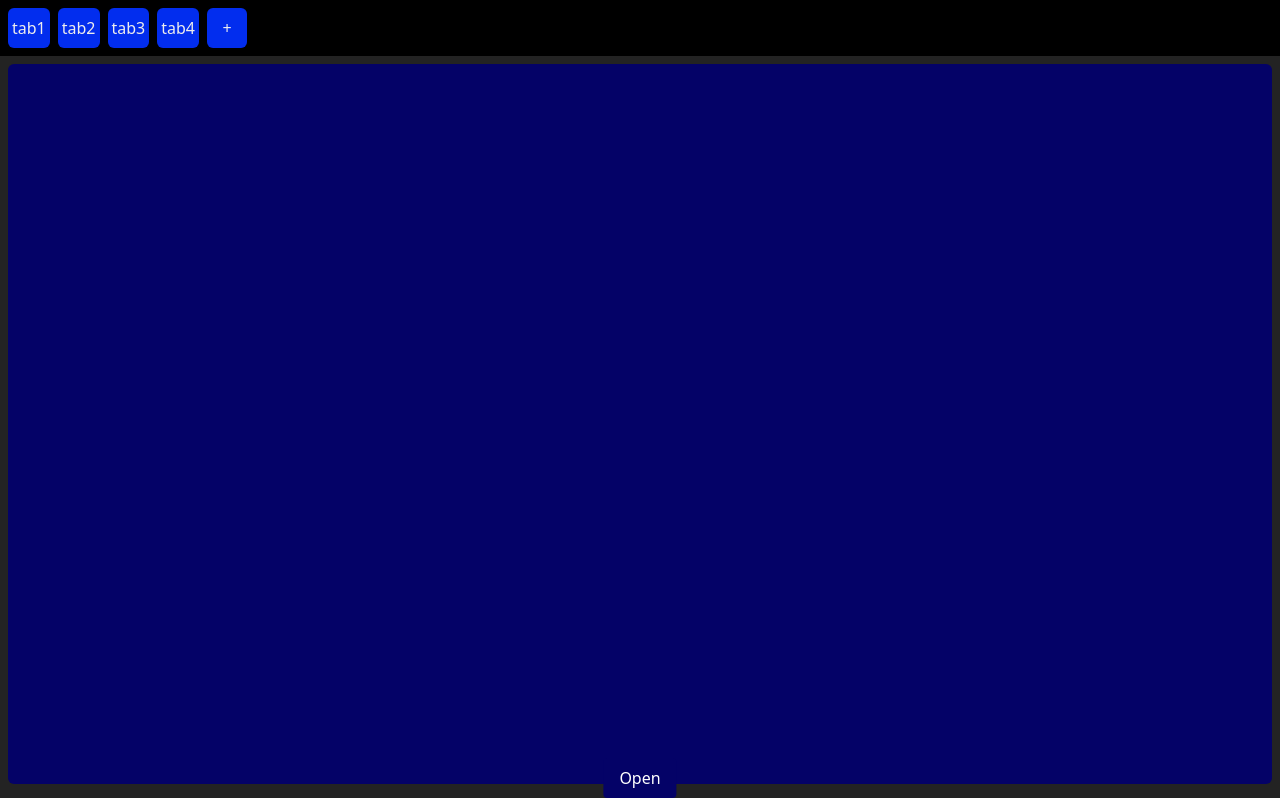
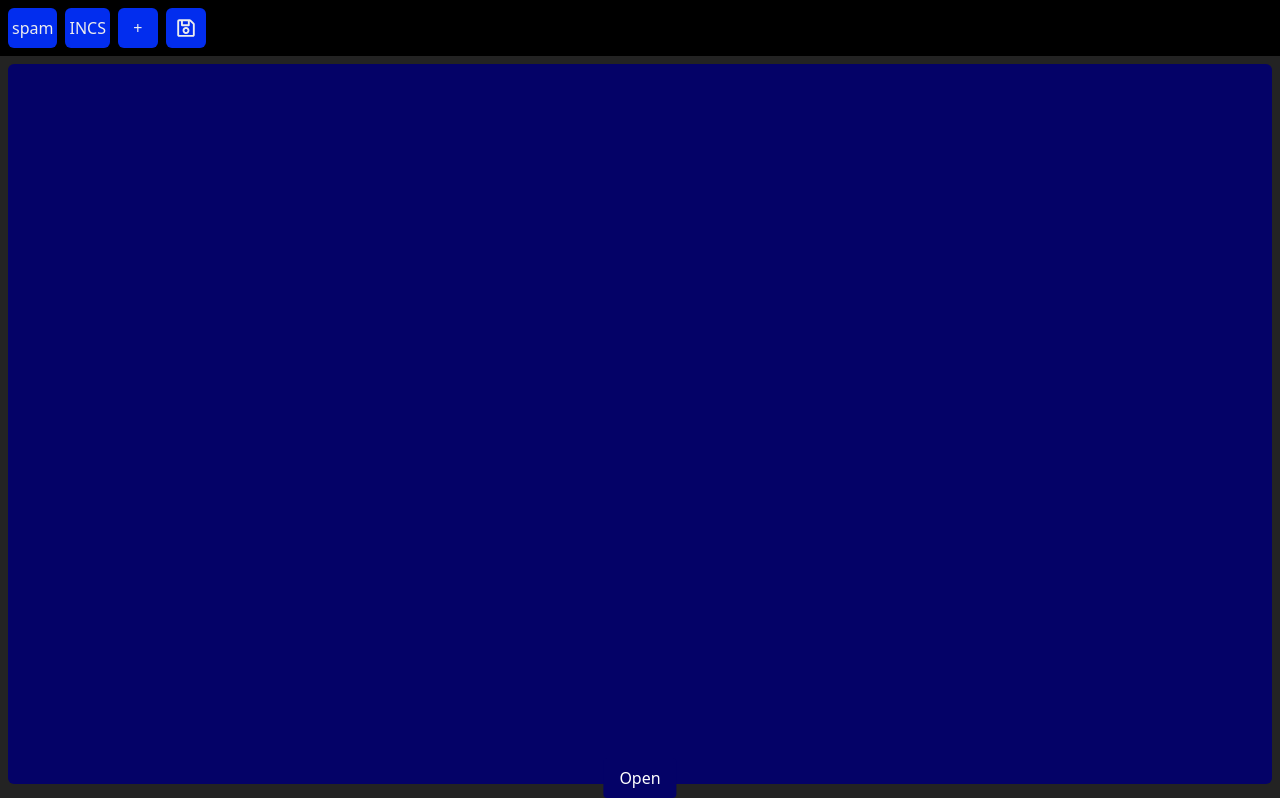
Before and after one commit to Ronnie018/multitab-simple-texteditor, a React (Vite) app: page / in a window 1280 px wide. Built offline with nearby package versions, Linux system fonts and the light colour scheme.

Commit message:
Update App.jsx

```diff
--- a/src/app/App.jsx
+++ b/src/app/App.jsx
@@ -1,20 +1,18 @@
 import { useState } from "react";
-import Snippets from './Snippets';
-
-
+import Snippets from "./Snippets";
+import { FaRegSave } from "react-icons/fa";
 
 export default function App(props) {
-
   const [tabs, setTabs] = useState([
-    { id: 0, text: "", name: "tab1" },
-    { id: 1, text: "", name: "tab2" },
-    { id: 2, text: "", name: "tab3" },
-    { id: 3, text: "", name: "tab4" },
+    { id: 0, text: "", name: "spam" },
+    { id: 1, text: "", name: "INCS" },
   ]);
 
   const [currentTab, setCurrentTab] = useState(0);
   const [isEditing, setIsEditing] = useState(false);
   const [editedName, setEditedName] = useState("");
+
+  const [savingOptions, setSavingOptions] = useState(false);
 
   const [currentName, setCurrentName] = useState("");
 
@@ -34,7 +32,7 @@ export default function App(props) {
   };
 
   const handleNameKeyDown = (e) => {
-    if (e.key === 'Enter') {
+    if (e.key === "Enter") {
       handleNameBlur();
     }
   };
@@ -52,7 +50,7 @@ export default function App(props) {
         {tabs.map(({ id, name }) => (
           <div
             key={id}
-            className="grid h-10 min-w-10 px-1 cursor-pointer place-items-center rounded-md bg-blue_main hover:bg-blue_dark"
+            className="min-w-10 grid h-10 cursor-pointer place-items-center rounded-md bg-blue_main px-1 hover:bg-blue_dark"
             onClick={() => handleTabChange(id)}
             onDoubleClick={handleDoubleClick}
             title={name} // Tooltip content
@@ -76,10 +74,31 @@ export default function App(props) {
         >
           +
         </div>
+        <div
+          className="relative grid h-10 w-10 cursor-pointer place-items-center rounded-md bg-blue_main hover:bg-blue_dark"
+          onDoubleClick={(e) => setSavingOptions(!savingOptions)}
+        >
+          <FaRegSave size={20} color="white" />
+          {savingOptions && (
+            <div className="saving-options right-15 absolute flex h-10 w-10 bg-dark_gray">
+              <div>
+                <input
+                  className="h-10 w-10"
+                  type="text"
+                  value={JSON.stringify(tabs)}
+                  onChange={(e) => {
+                    let loaded_tabs = JSON.parse(e.target.value);
+                    setTabs(loaded_tabs);
+                  }}
+                />
+              </div>
+            </div>
+          )}
+        </div>
       </div>
-      <div className="h-full flex-1 bg-dark_gray p-2 relative">
+      <div className="relative h-full flex-1 bg-dark_gray p-2">
         <textarea
-          className="min-h-[calc(100vh-5rem)] w-full rounded-md p-2 resize-none"
+          className="min-h-[calc(100vh-5rem)] w-full resize-none rounded-md p-2"
           value={tabs[currentTab].text}
           onChange={(e) => {
             tabs[currentTab].text = e.target.value;
```
